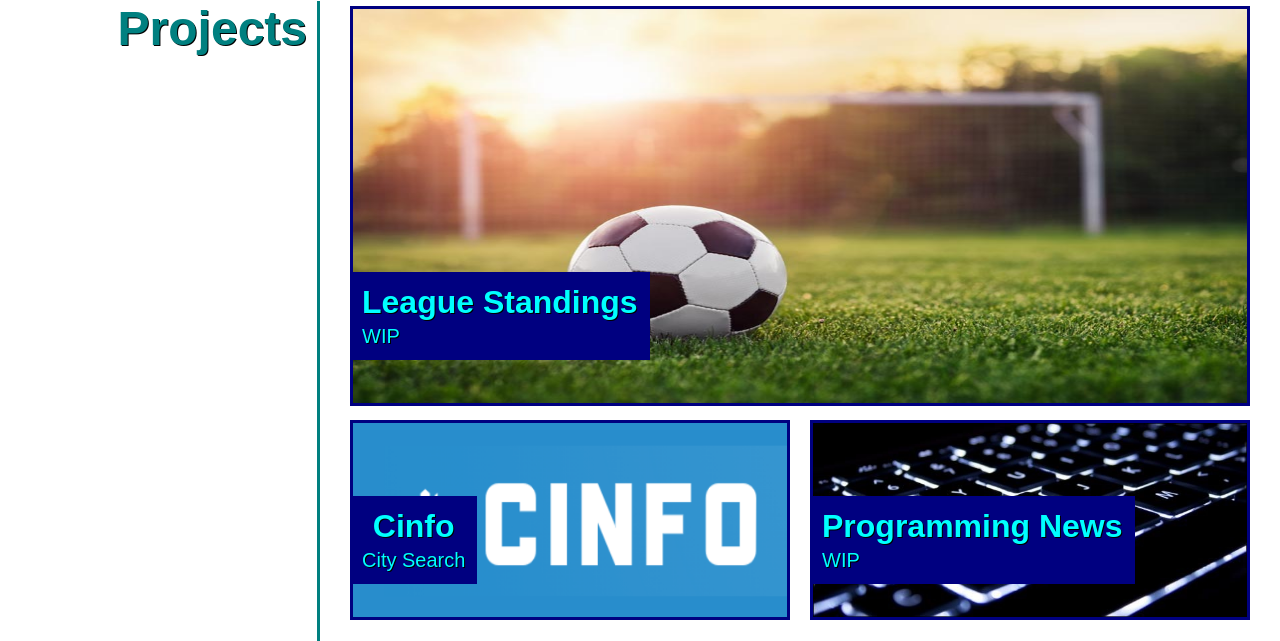
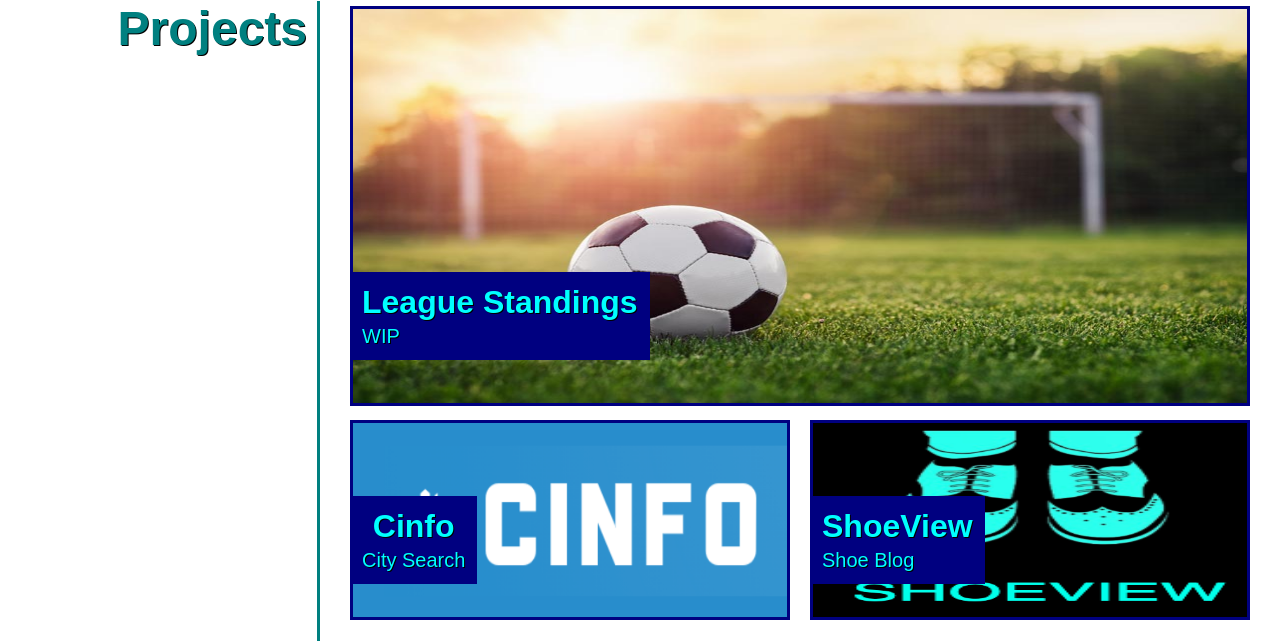
Before and after one commit to adambedingfield/Portfolio, a plain HTML site: page index.html in a window 1280 px wide. Shown: the part 1090-1731 px from the top of the page. Drawn offline with Linux system fonts and the light colour scheme.

Commit message:
added shoeview to project links

```diff
--- a/index.html
+++ b/index.html
@@ -88,17 +88,19 @@
                         </a>
                     </div>
                     <div class="anchor">
-                        <img src="./assets/images/keyboard.jpg" alt="lit up computer keyboard"/>
+                        <a href="https://shoe-views-2.herokuapp.com/">
+                            <img src="./assets/images/shoeview.png" alt="SHOEVIEW, shoe blog"/>
                             <div class="info-position">
                                 <ul>
                                     <li>
-                                    Programming News
+                                        ShoeView
                                     </li>
                                     <li>
-                                    WIP
+                                        Shoe Blog
                                     </li>
                                 </ul>
                             </div>
+                        </a>
                     </div>
                 </div>
                 <div class="small-project">
```
Also changed, not shown: assets/images/shoeview.png (added), 1 other file. Lines whose indentation alone changed are shown as unchanged.
